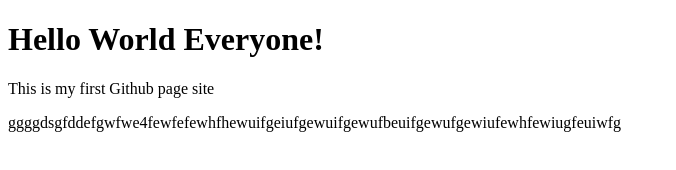
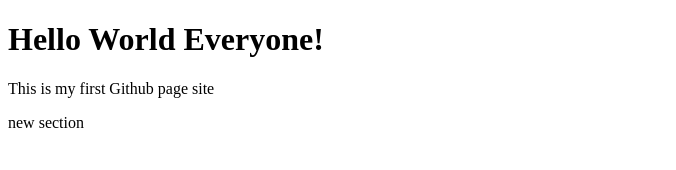
Before and after one commit to msmonterro/portfolio-site, a plain HTML site: page index.html in a window 1280 px wide. Shown: the whole page, without its empty margins (0-676 px from the left). Drawn offline with Linux system fonts and the light colour scheme.

Commit message:
Update index.html

```diff
--- a/index.html
+++ b/index.html
@@ -10,7 +10,7 @@
     <p>This is my first Github page site</p>
 </body>
 <section>
- ggggdsgfddefgwfwe4fewfefewhfhewuifgeiufgewuifgewufbeuifgewufgewiufewhfewiugfeuiwfg
+ new section
 
 </section>
 </html>
```
